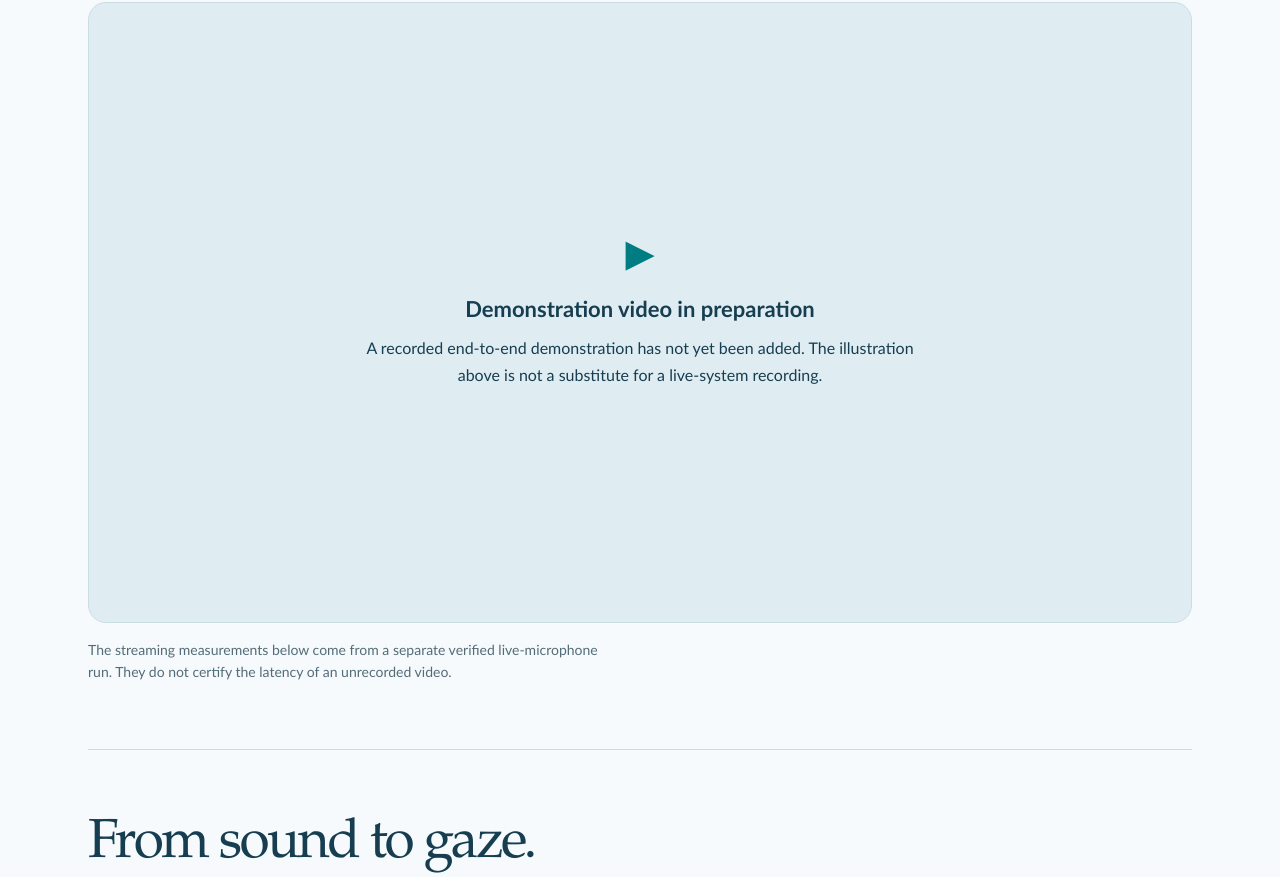
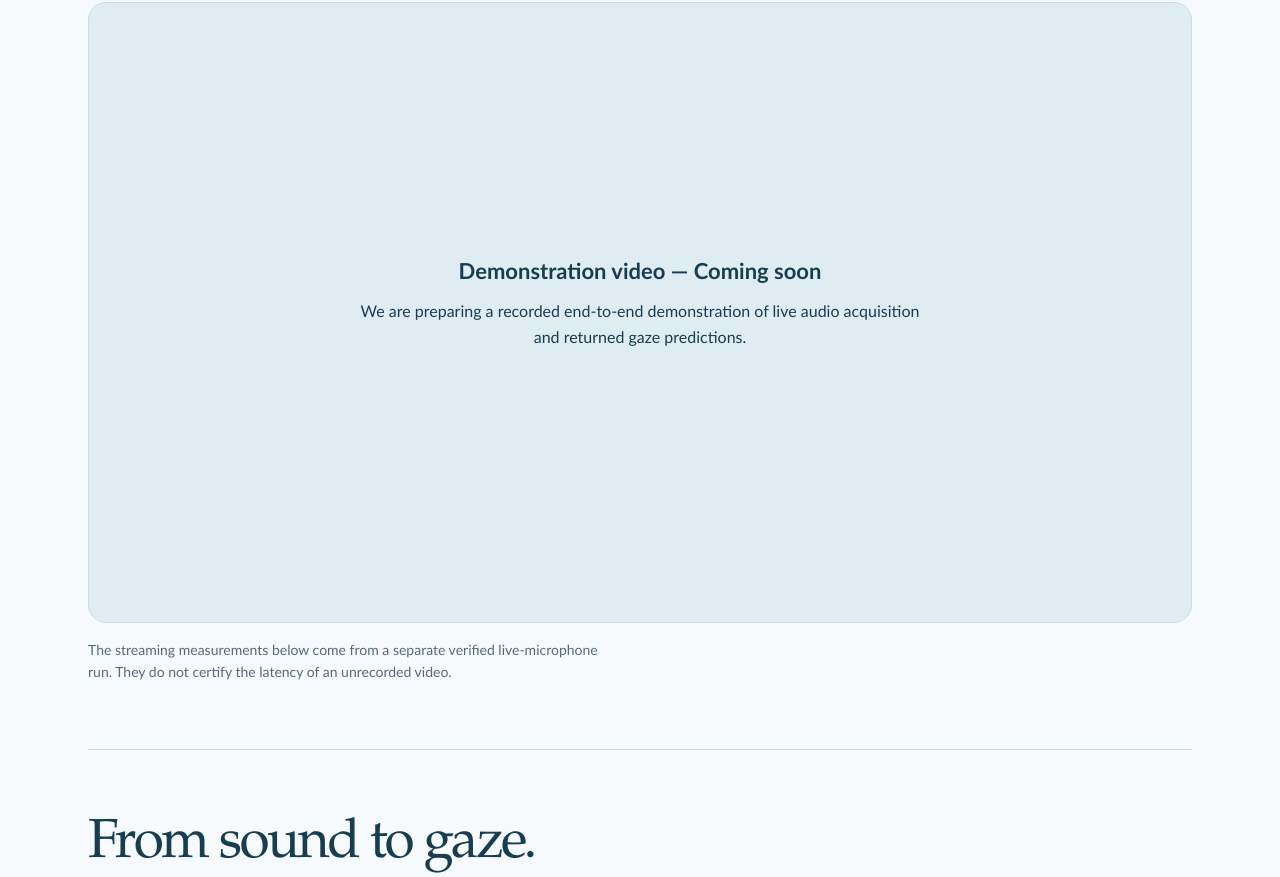
Before and after one commit to momo-re/sufgaze, a plain HTML site: page index.html in a window 1280 px wide. Shown: the part 1099-1976 px from the top of the page. Drawn offline with Linux system fonts and the light colour scheme; no server answers.

Commit message:
Add files via upload

```diff
--- a/index.html
+++ b/index.html
@@ -34,7 +34,7 @@
     <section id="demo" class="demo section">
       <div class="section-title"><h2>See the complete pipeline.</h2><p>Hardware, live audio acquisition, processing, and returned gaze predictions in one continuous recording.</p></div>
       <div class="video-stage" id="video-stage">
-        <div class="pending" id="video-pending"><span class="play-mark" aria-hidden="true">&#9654;</span><h3>Demonstration video in preparation</h3><p>A recorded end-to-end demonstration has not yet been added. The illustration above is not a substitute for a live-system recording.</p></div>
+        <div class="pending" id="video-pending"><h3>Demonstration video — Coming soon</h3><p>We are preparing a recorded end-to-end demonstration of live audio acquisition and returned gaze predictions.</p></div>
         <video id="demo-video" controls playsinline preload="metadata" hidden aria-label="Recorded SUFGaze end-to-end demonstration"><track kind="captions" src="assets/demo.en.vtt" srclang="en" label="English"></video>
       </div>
       <p class="note" id="demo-note">The streaming measurements below come from a separate verified live-microphone run. They do not certify the latency of an unrecorded video.</p>
```
Also changed, not shown: 1 other file.
